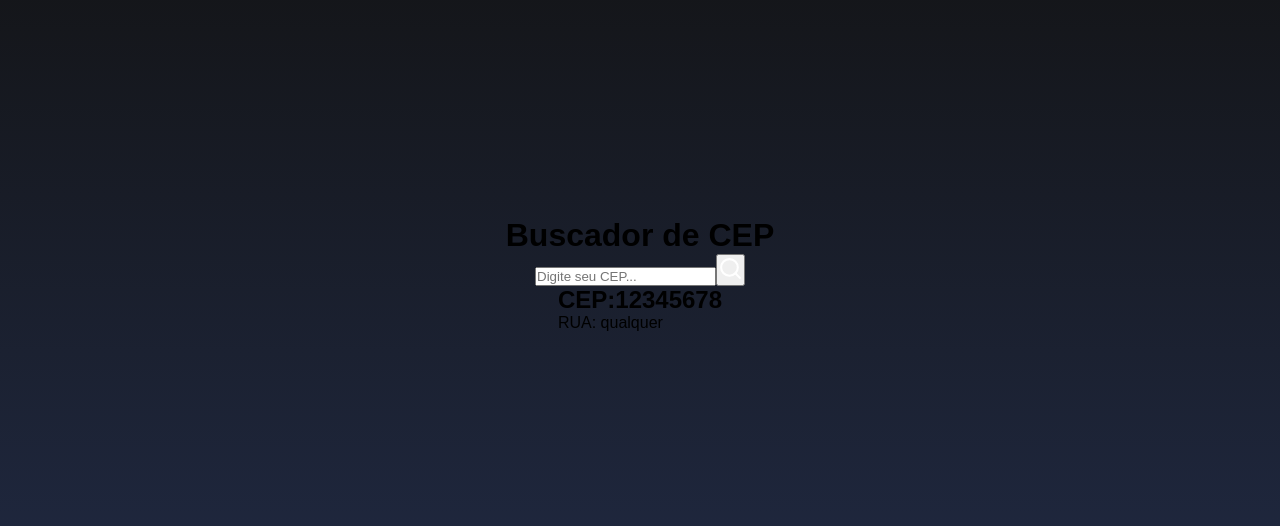
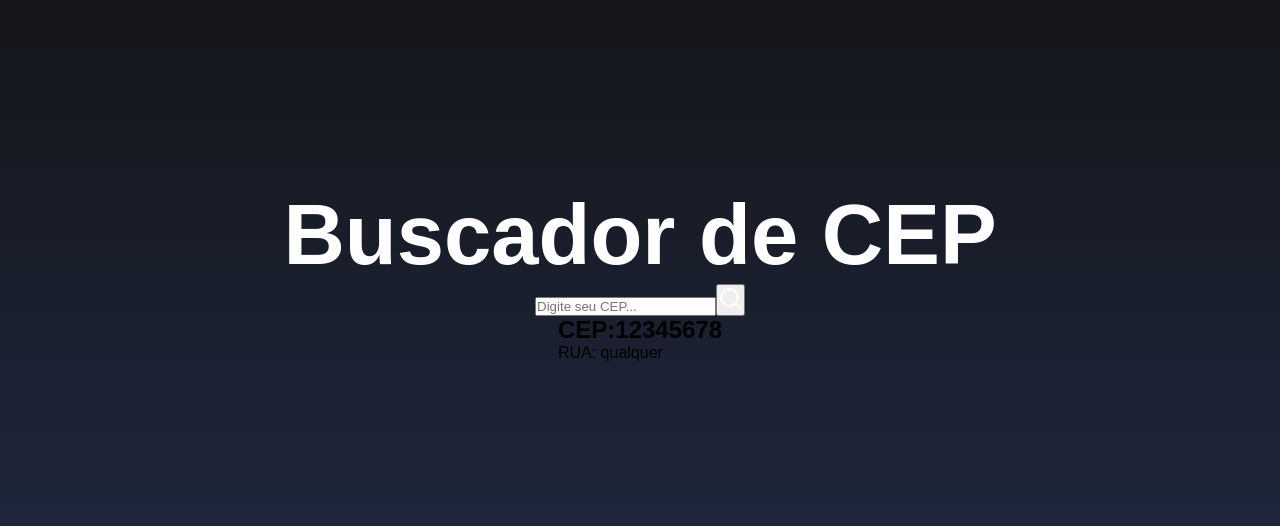
Before and after one commit to barbarassoares/buscaCEP, a React (Create React App) app: page / in a window 1280 px wide. Shown: the part 126-652 px from the top of the page. Built offline with nearby package versions, Linux system fonts and the light colour scheme.

Commit message:
Update styles.css

```diff
--- a/src/styles.css
+++ b/src/styles.css
@@ -7,3 +7,9 @@ align-items: center;
 flex-direction: column;
 background: linear-gradient(#121212, #212b46)
 }
+
+.Title{
+font-size: 85px;
+color:#FFF;
+
+}
```
